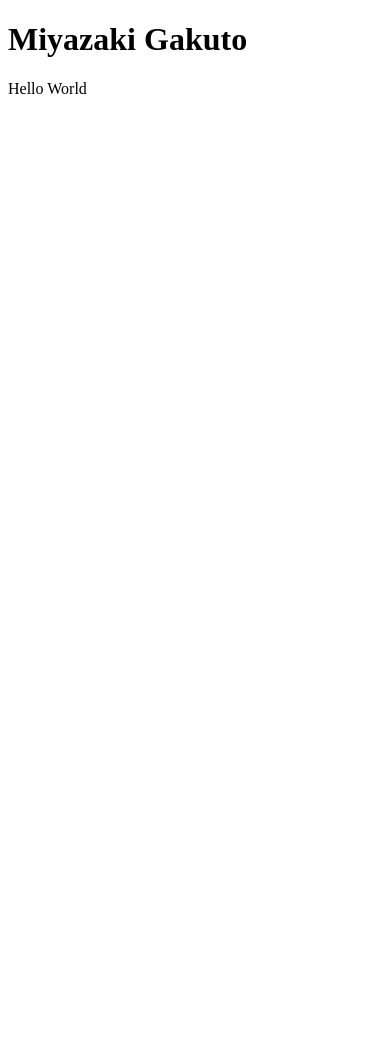
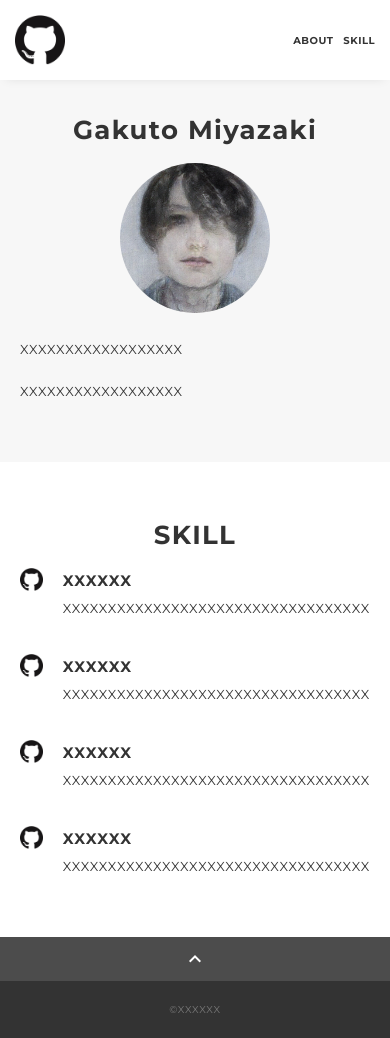
Before and after one commit to sabi1221x/portfolio, a plain HTML site: page docs/index.html in a window 390 px wide. Before the commit the page ends 844 px from the top, so only its background shows below. Drawn offline with nearby package versions, Linux system fonts and the light colour scheme.

Commit message:
テンプレート反映

```diff
--- /dev/null
+++ b/docs/css/ress.css
@@ -0,0 +1,283 @@
+/*!
+ * ress.css • v3.0.1
+ * MIT License
+ * github.com/filipelinhares/ress
+ */
+
+/* # =================================================================
+   # Global selectors
+   # ================================================================= */
+
+html {
+  box-sizing: border-box;
+  word-break: normal;
+  -moz-tab-size: 4;
+  tab-size: 4;
+
+  -webkit-text-size-adjust: 100%; /* Prevent adjustments of font size after orientation changes in iOS */
+}
+
+*,
+::before,
+::after {
+  box-sizing: inherit;
+  background-repeat: no-repeat; /* Set `background-repeat: no-repeat` to all elements and pseudo elements */
+}
+
+::before,
+::after {
+  vertical-align: inherit;
+  text-decoration: inherit; /* Inherit text-decoration and vertical align to ::before and ::after pseudo elements */
+}
+
+* {
+  margin: 0;
+  padding: 0; /* Reset `padding` and `margin` of all elements */
+}
+
+/* # =================================================================
+   # General elements
+   # ================================================================= */
+
+hr {
+  overflow: visible; /* Show the overflow in Edge and IE */
+  height: 0; /* Add the correct box sizing in Firefox */
+}
+
+details,
+main {
+  display: block; /* Render the `main` element consistently in IE. */
+}
+
+summary {
+  display: list-item; /* Add the correct display in all browsers */
+}
+
+small {
+  font-size: 80%; /* Set font-size to 80% in `small` elements */
+}
+
+[hidden] {
+  display: none; /* Add the correct display in IE */
+}
+
+abbr[title] {
+  /* Add the correct text decoration in Chrome, Edge, IE, Opera, and Safari */
+  text-decoration: underline;
+  text-decoration: underline dotted;
+  border-bottom: none; /* Remove the bottom border in Chrome 57 */
+}
+
+a {
+  background-color: transparent; /* Remove the gray background on active links in IE 10 */
+}
+
+a:active,
+a:hover {
+  outline-width: 0; /* Remove the outline when hovering in all browsers */
+}
+
+code,
+kbd,
+pre,
+samp {
+  font-family: monospace, monospace; /* Specify the font family of code elements */
+}
+
+pre {
+  font-size: 1em; /* Correct the odd `em` font sizing in all browsers */
+}
+
+b,
+strong {
+  font-weight: bolder; /* Add the correct font weight in Chrome, Edge, and Safari */
+}
+
+/* https://gist.github.com/unruthless/413930 */
+sub,
+sup {
+  position: relative;
+  font-size: 75%;
+  line-height: 0;
+  vertical-align: baseline;
+}
+
+sub {
+  bottom: -.25em;
+}
+
+sup {
+  top: -.5em;
+}
+
+/* # =================================================================
+   # Forms
+   # ================================================================= */
+
+input {
+  border-radius: 0;
+}
+
+/* Replace pointer cursor in disabled elements */
+[disabled] {
+  cursor: default;
+}
+
+[type="number"]::-webkit-inner-spin-button,
+[type="number"]::-webkit-outer-spin-button {
+  height: auto; /* Correct the cursor style of increment and decrement buttons in Chrome */
+}
+
+[type="search"] {
+  outline-offset: -2px; /* Correct the outline style in Safari */
+
+  -webkit-appearance: textfield; /* Correct the odd appearance in Chrome and Safari */
+}
+
+[type="search"]::-webkit-search-decoration {
+  -webkit-appearance: none; /* Remove the inner padding in Chrome and Safari on macOS */
+}
+
+textarea {
+  overflow: auto; /* Internet Explorer 11+ */
+  resize: vertical; /* Specify textarea resizability */
+}
+
+button,
+input,
+optgroup,
+select,
+textarea {
+  font: inherit; /* Specify font inheritance of form elements */
+}
+
+optgroup {
+  font-weight: bold; /* Restore the font weight unset by the previous rule */
+}
+
+button {
+  overflow: visible; /* Address `overflow` set to `hidden` in IE 8/9/10/11 */
+}
+
+button,
+select {
+  text-transform: none; /* Firefox 40+, Internet Explorer 11- */
+}
+
+/* Apply cursor pointer to button elements */
+button,
+[type="button"],
+[type="reset"],
+[type="submit"],
+[role="button"] {
+  cursor: pointer;
+  color: inherit;
+}
+
+/* Remove inner padding and border in Firefox 4+ */
+button::-moz-focus-inner,
+[type="button"]::-moz-focus-inner,
+[type="reset"]::-moz-focus-inner,
+[type="submit"]::-moz-focus-inner {
+  padding: 0;
+  border-style: none;
+}
+
+/* Replace focus style removed in the border reset above */
+button:-moz-focusring,
+[type="button"]::-moz-focus-inner,
+[type="reset"]::-moz-focus-inner,
+[type="submit"]::-moz-focus-inner {
+  outline: 1px dotted ButtonText;
+}
+
+button,
+html [type="button"],
+/* Prevent a WebKit bug where (2) destroys native `audio` and `video`controls in Android 4 */
+[type="reset"],
+[type="submit"] {
+  -webkit-appearance: button; /* Correct the inability to style clickable types in iOS */
+}
+
+/* Remove the default button styling in all browsers */
+button,
+input,
+select,
+textarea {
+  border-style: none;
+  background-color: transparent;
+}
+
+/* Style select like a standard input */
+select {
+  -webkit-appearance: none; /* Chrome 41+ */
+  -moz-appearance: none; /* Firefox 36+ */
+}
+
+select::-ms-expand {
+  display: none; /* Internet Explorer 11+ */
+}
+
+select::-ms-value {
+  color: currentColor; /* Internet Explorer 11+ */
+}
+
+legend {
+  display: table; /* Correct the text wrapping in Edge and IE */
+  max-width: 100%; /* Correct the text wrapping in Edge and IE */
+  max-width: 100%; /* Correct the text wrapping in Edge 18- and IE */
+  white-space: normal; /* Correct the text wrapping in Edge and IE */
+  color: inherit; /* Correct the color inheritance from `fieldset` elements in IE */
+  border: 0; /* Correct `color` not being inherited in IE 8/9/10/11 */
+}
+
+::-webkit-file-upload-button {
+  font: inherit; /* Change font properties to `inherit` in Chrome and Safari */
+  color: inherit;
+  /* Correct the inability to style clickable types in iOS and Safari */
+
+  -webkit-appearance: button;
+}
+
+/* # =================================================================
+   # Specify media element style
+   # ================================================================= */
+
+img {
+  border-style: none; /* Remove border when inside `a` element in IE 8/9/10 */
+}
+
+/* Add the correct vertical alignment in Chrome, Firefox, and Opera */
+progress {
+  vertical-align: baseline;
+}
+
+/* # =================================================================
+   # Accessibility
+   # ================================================================= */
+
+/* Hide content from screens but not screenreaders */
+@media screen {
+  [hidden~="screen"] {
+    display: inherit;
+  }
+  [hidden~="screen"]:not(:active):not(:focus):not(:target) {
+    position: absolute !important;
+    clip: rect(0 0 0 0) !important;
+  }
+}
+
+/* Specify the progress cursor of updating elements */
+[aria-busy="true"] {
+  cursor: progress;
+}
+
+/* Specify the pointer cursor of trigger elements */
+[aria-controls] {
+  cursor: pointer;
+}
+
+/* Specify the unstyled cursor of disabled, not-editable, or otherwise inoperable elements */
+[aria-disabled] {
+  cursor: default;
+}
--- /dev/null
+++ b/docs/css/style.css
@@ -0,0 +1,311 @@
+body {
+  font-family: "Montserrat","Helvetica Neue",Arial,"Hiragino Kaku Gothic ProN","Hiragino Sans",Meiryo,sans-serif;
+  font-size: 14px;
+  line-height: 1.8;
+  letter-spacing: .8px;
+  color: #333;
+}
+
+a {
+  transition: opacity .3s;
+  text-decoration: none;
+  color: #1ca9e3;
+}
+
+img {
+  max-width: 100%;
+  height: auto;
+  vertical-align: bottom;
+  border-style: none;
+}
+
+ul,
+li {
+  list-style: none;
+}
+
+.pc-only {
+  display: block;
+}
+
+.sp-only {
+  display: none;
+}
+
+.wrapper {
+  padding-top: 73px;
+}
+
+.section {
+  padding: 90px 0;
+}
+
+.section:nth-of-type(odd) {
+  background-color: #f7f7f7;
+}
+
+.inner {
+  max-width: 1340px;
+  margin: 0 auto;
+  padding: 0 40px;
+}
+
+.title {
+  font-size: 34px;
+  font-weight: bold;
+  line-height: 1;
+  margin-bottom: 40px;
+  text-align: center;
+  letter-spacing: .05em;
+  color: #333;
+}
+
+.lead {
+  margin-bottom: 30px;
+}
+
+/*--- header ---*/
+.header {
+  position: fixed;
+  top: 0;
+  z-index: 1;
+  width: 100%;
+  background-color: #fff;
+  box-shadow: 0 5px 10px -6px rgba(0,0,0,.1);
+}
+
+.header .inner {
+  display: flex;
+  align-items: center;
+  justify-content: space-between;
+  padding: 20px 40px;
+}
+
+.header-logo {
+  font-size: 20px;
+  font-weight: bold;
+  line-height: 1.2;
+  margin-right: 20px;
+  letter-spacing: .05em;
+}
+
+.header-logo a {
+  color: #333;
+}
+
+.header-banner {
+  width: 50px;
+}
+.header-nav-list {
+  display: flex;
+  justify-content: space-between;
+}
+
+.header-nav-item:not(:last-child) {
+  margin-right: 20px;
+}
+
+.header-nav-item a {
+  position: relative;
+  font-size: 13px;
+  font-weight: bold;
+  display: inline-block;
+  padding: 5px 0;
+  transition: .3s;
+  letter-spacing: .05em;
+  color: #333;
+}
+.header-nav-item a:after {
+  position: absolute;
+  bottom: 0;
+  left: 50%;
+  width: 0;
+  height: 3px;
+  content: "";
+  transition: .3s;
+  -webkit-transform: translateX(-50%);
+  transform: translateX(-50%);
+  background-color: #333;
+}
+
+.header-nav-item a:hover:after {
+  width: 100%;
+}
+
+/*--- about ---*/
+.profile {
+  display: flex;
+  flex-wrap: wrap;
+  max-width: 800px;
+  margin: 0 auto;
+}
+.profile-img {
+  width: 20%;
+  margin-right: 30px;
+  border-radius: 50%;
+}
+.profile-img img {
+  border-radius: 50%;
+}
+.profile-body {
+  flex: 1;
+}
+.profile-body p:not(:last-child) {
+  margin-bottom: 30px;
+}
+
+/*--- skill ---*/
+.skill-list {
+  display: flex;
+  flex-wrap: wrap;
+  justify-content: space-between;
+  margin-bottom: -50px;
+}
+
+.skill-item {
+  display: flex;
+  align-items: flex-start;
+  justify-content: space-between;
+  width: 48%;
+  margin-bottom: 50px;
+}
+
+.skill-img {
+  width: 60px;
+  height: auto;
+  margin-right: 20px;
+}
+
+.skill-body {
+  flex: 1;
+}
+
+.skill-name {
+  margin-bottom: 3px;
+}
+
+/*--- contact ---*/
+.contact {
+  text-align: center;
+}
+
+.contact-item:not(:last-child) {
+  margin-right: 10px;
+}
+
+.contact-icon {
+  width: 50px;
+}
+
+/*--- page-top ---*/
+.page-top {
+  font-weight: bold;
+  padding: 10px;
+  cursor: pointer;
+  text-align: center;
+  background-color: #4c4c4c;
+}
+
+.page-top .material-icons-outlined {
+  vertical-align: bottom;
+  color: #fff;
+}
+
+/*--- footer ---*/
+.footer {
+  padding: 30px;
+  background-color: #333;
+}
+
+.copyright {
+  font-size: 10px;
+  text-align: center;
+  color: #797979;
+}
+
+
+/* --- media Queries 767 ---*/
+@media screen and (max-width: 767px) {
+  body {
+    font-size: 13px;
+    line-height: 1.7;
+  }
+
+  .pc-only {
+    display: none;
+  }
+
+  .sp-only {
+    display: block;
+  }
+
+  .title {
+    font-size: 26px;
+    margin-bottom: 20px;
+  }
+
+  .wrapper {
+    padding-top: 57px;
+  }
+
+  .section {
+    padding: 60px 0;
+  }
+
+  .inner {
+    padding: 0 20px;
+  }
+
+  .header .inner {
+    padding: 15px;
+  }
+
+  .header-logo {
+    font-size: 15px;
+    margin-right: 15px;
+  }
+
+  .header-nav-item:not(:last-child) {
+    margin-right: 10px;
+  }
+
+  .header-nav-item a {
+    font-size: 10px;
+  }
+
+  .header-nav-item a:after {
+    display: none;
+  }
+
+  .profile {
+    display: block;
+  }
+  .profile-img {
+    width: 150px;
+    margin: 0 auto;
+    margin-bottom: 25px;
+  }
+
+  .profile-body p:not(:last-child) {
+    margin-bottom: 20px;
+  }
+
+  .skill-list {
+    display: block;
+    margin-bottom: 0;
+  }
+
+  .skill-item {
+    width: 100%;
+    margin-bottom: 35px;
+  }
+
+  .skill-item:last-child {
+    margin-bottom: 0;
+  }
+
+  .footer {
+    padding: 20px;
+  }
+
+}
--- a/docs/index.html
+++ b/docs/index.html
@@ -1,11 +1,117 @@
 <!DOCTYPE html>
 <html>
 <head>
-<meta charset="UTF-8">
-<title>My Portfolio</title>
+<meta charset="utf-8" />
+<meta name="viewport"
+	content="width=device-width,initial-scale=1.0,user-scalable=no" />
+<meta property="og:type" content="website" />
+<meta property="og:title" content="XXXXXX's portfolio" />
+<!-- <meta property="og:url" content="dummyurl" /> -->
+<meta property="og:description" content="XXXXXXの自己紹介サイトです。" />
+<meta property="og:image" content="img/ogp.png" />
+<meta name="description" content="XXXXXXの自己紹介サイトです。" />
+<title>XXXXXX ポートフォリオ</title>
+<link rel="preconnect" href="https://fonts.gstatic.com" />
+<link
+	href="https://fonts.googleapis.com/css2?family=Montserrat:wght@400;700&display=swap"
+	rel="stylesheet" />
+<link
+	href="https://fonts.googleapis.com/css?family=Material+Icons+Outlined"
+	rel="stylesheet" />
+<link href="css/ress.css" media="all" rel="stylesheet" type="text/css" />
+<link href="css/style.css" media="all" rel="stylesheet" type="text/css" />
+<!-- <link rel="shortcut icon" href="img/favicon.ico" /> -->
+<!-- <link rel="canonical" href="dummyurl" /> -->
 </head>
+
 <body>
-	<h1>Miyazaki Gakuto</h1>
-	<p>Hello World</p>
+	<div class="wrapper">
+		<header class="header">
+			<div class="inner">
+				<h1 class="header-logo">
+					<a href="#"><img class="header-banner" src="img/github.png"
+						alt="ロゴマーク" /> </a>
+				</h1>
+				<nav class="header-nav">
+					<ul class="header-nav-list">
+						<li class="header-nav-item"><a href="#about">ABOUT</a></li>
+						<li class="header-nav-item"><a href="#skill">SKILL</a></li>
+					</ul>
+				</nav>
+			</div>
+		</header>
+
+		<main class="content">
+			<section class="about section" id="about">
+				<div class="inner">
+					<h2 class="title">Gakuto Miyazaki</h2>
+					<div class="profile">
+						<p class="profile-img">
+							<img src="img/profile.png" alt="自画像" />
+						</p>
+						<div class="profile-body">
+							<p>XXXXXXXXXXXXXXXXXX</p>
+							<p>XXXXXXXXXXXXXXXXXX</p>
+						</div>
+					</div>
+				</div>
+			</section>
+
+			<section class="skill section" id="skill">
+				<div class="inner">
+					<h2 class="title">SKILL</h2>
+					<div class="skill-list">
+						<div class="skill-item">
+							<p class="skill-img">
+								<img src="img/github.png" alt="logo" />
+							</p>
+							<div class="skill-body">
+								<h3 class="skill-name">XXXXXX</h3>
+								<p class="skill-text">XXXXXXXXXXXXXXXXXXXXXXXXXXXXXXXXXX</p>
+							</div>
+						</div>
+						<div class="skill-item">
+							<p class="skill-img">
+								<img src="img/github.png" alt="logo" />
+							</p>
+							<div class="skill-body">
+								<h3 class="skill-name">XXXXXX</h3>
+								<p class="skill-text">XXXXXXXXXXXXXXXXXXXXXXXXXXXXXXXXXX</p>
+							</div>
+						</div>
+						<div class="skill-item">
+							<p class="skill-img">
+								<img src="img/github.png" alt="logo" />
+							</p>
+							<div class="skill-body">
+								<h3 class="skill-name">XXXXXX</h3>
+								<p class="skill-text">XXXXXXXXXXXXXXXXXXXXXXXXXXXXXXXXXX</p>
+							</div>
+						</div>
+						<div class="skill-item">
+							<p class="skill-img">
+								<img src="img/github.png" alt="logo" />
+							</p>
+							<div class="skill-body">
+								<h3 class="skill-name">XXXXXX</h3>
+								<p class="skill-text">XXXXXXXXXXXXXXXXXXXXXXXXXXXXXXXXXX</p>
+							</div>
+						</div>
+					</div>
+				</div>
+			</section>
+
+			<div class="page-top" id="js-page-top">
+				<span class="material-icons-outlined">expand_less</span>
+			</div>
+
+			<footer class="footer">
+				<div class="copyright">&copy;XXXXXX</div>
+			</footer>
+		</main>
+	</div>
+	<script
+		src="https://ajax.googleapis.com/ajax/libs/jquery/3.5.1/jquery.min.js"></script>
+	<script src="js/script.js"></script>
 </body>
 </html>
--- /dev/null
+++ b/docs/js/script.js
@@ -0,0 +1,20 @@
+$(function () {
+
+  //ページ内スクロール
+  var navHeight = $(".header").outerHeight();
+
+  $('a[href^="#"]').on("click", function () {
+    var href = $(this).attr("href");
+    var target = $(href == "#" || href == "" ? "html" : href);
+    var position = target.offset().top - navHeight;
+    $("html, body").animate({ scrollTop: position, }, 300, "swing");
+    return false;
+  });
+
+  //ページトップ
+  $("#js-page-top").on("click", function () {
+    $("body,html").animate({ scrollTop: 0, }, 300);
+    return false;
+  });
+
+});
```
Also changed, not shown: docs/img/github.png (added), docs/img/ogp.png (added), docs/img/profile.png (added).
